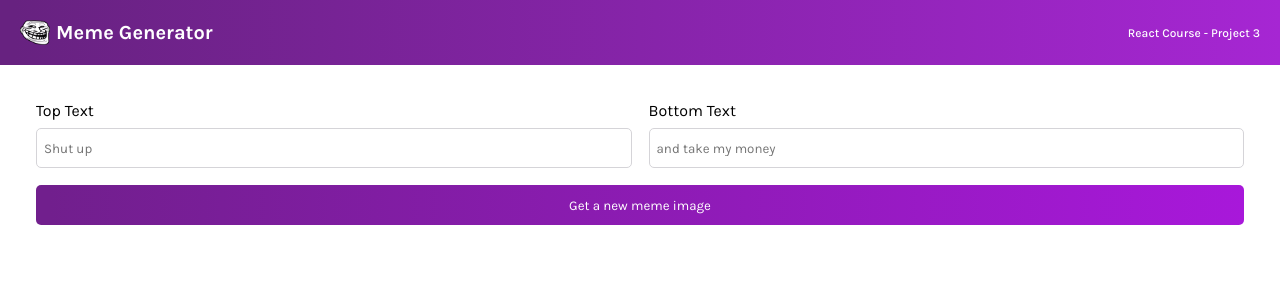
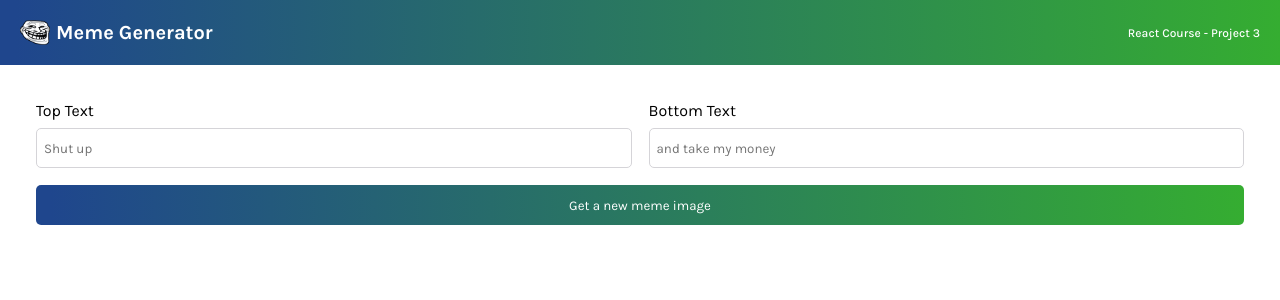
Before and after one commit to abawor/Meme-generator, a React (Vite) app: page / in a window 1280 px wide. Shown: the top 300 px of the page. Built offline with nearby package versions, Linux system fonts and the light colour scheme; no server answers.

Commit message:
Style changes update

```diff
--- a/src/style.css
+++ b/src/style.css
@@ -15,7 +15,7 @@ main {
     display: flex;
     align-items: center;
     height: 65px;
-    background: linear-gradient(90deg, #672280 1.18%, #A626D3 100%);
+    background: linear-gradient(90deg, #1f468d 1.18%, #35ad31 100%);
     color: white;
     padding: 20px;
 }
@@ -56,7 +56,7 @@ main {
     grid-column: 1 / -1;
     font-family: "Karla", sans-serif;
     border-radius: 5px;
-    background: linear-gradient(90.41deg, #711F8D 1.14%, #A818DA 100%);
+    background: linear-gradient(90deg, #1f468d 1.18%, #35ad31 100%);
     color: white;
     border: none;
     cursor: pointer;
```
